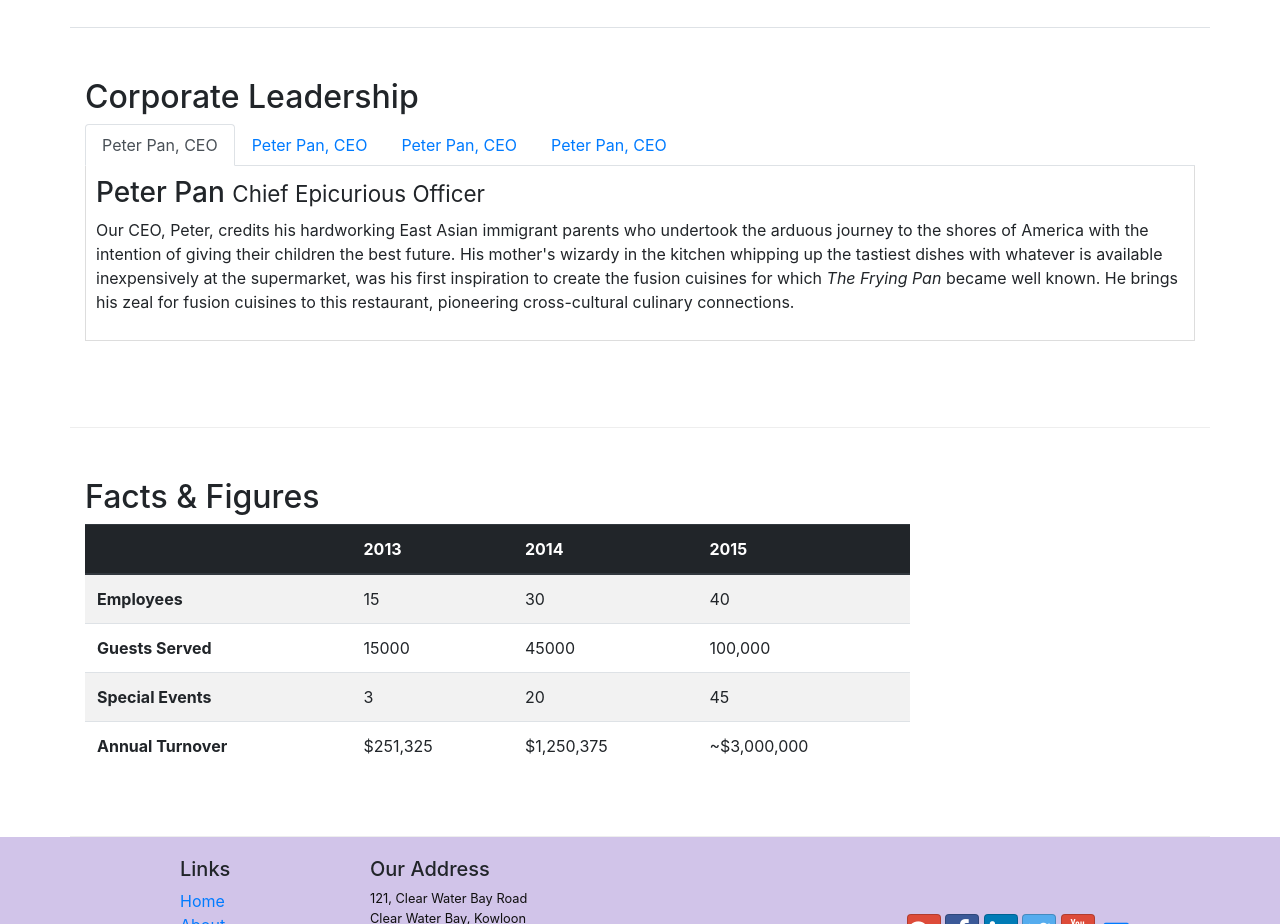
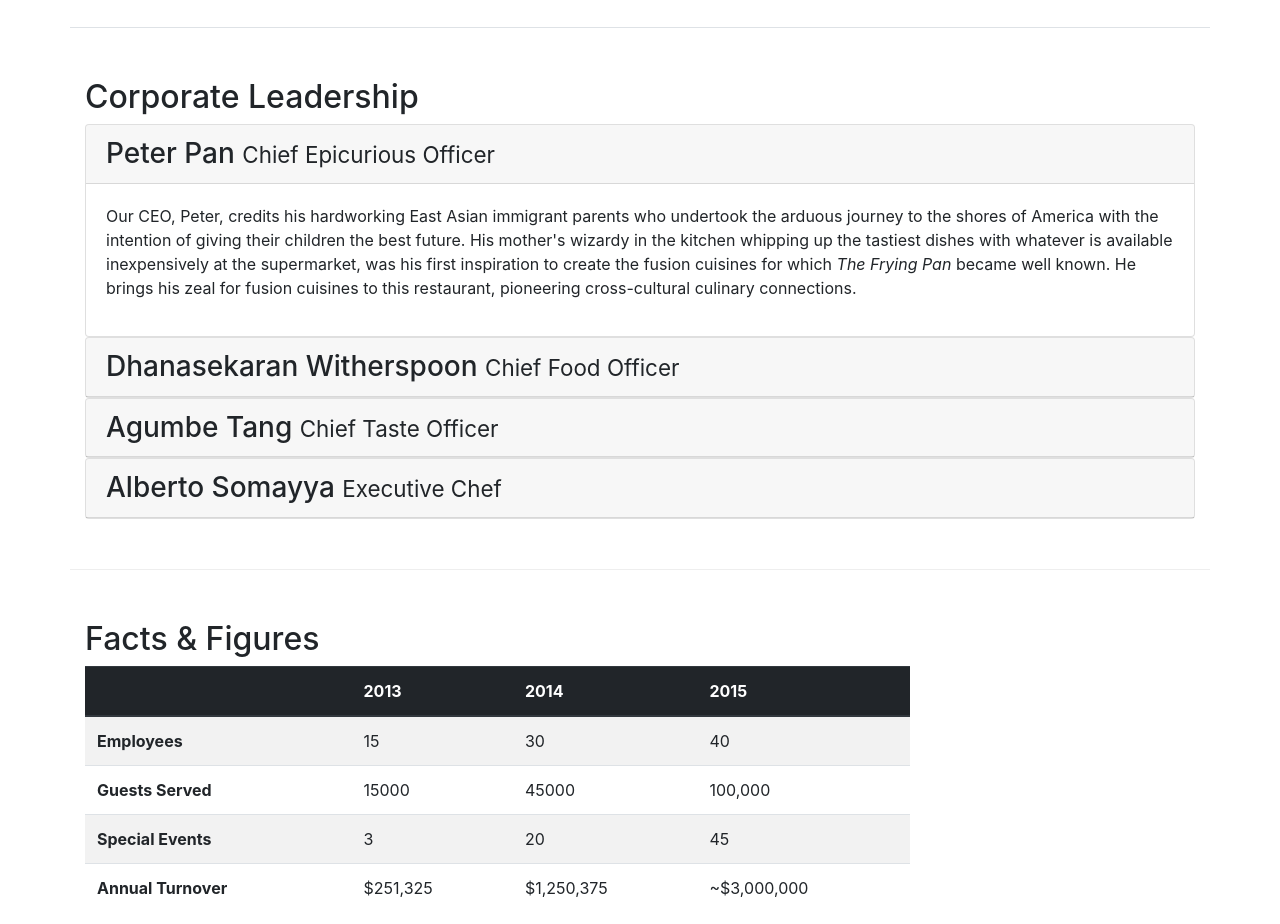
Before and after one commit to Venkatganesh16/Bootstrap-4-coursera, a website: page aboutus.html in a window 1280 px wide. Shown: the part 920-1844 px from the top of the page. Drawn offline with nearby package versions, Linux system fonts and the light colour scheme.

Commit message:
accordian

```diff
--- a/aboutus.html
+++ b/aboutus.html
@@ -98,45 +98,62 @@
         <div class="row row-content">
             <div class="col-12">
                 <h2>Corporate Leadership</h2>
-
-                <ul class="nav nav-tabs">
-                    <li class="nav-item">
-                        <a class="nav-link active" href="#peter" role="tab" data-toggle="tab">
-                            Peter Pan, CEO
-                        </a>
-                    </li>
-                    <li class="nav-item">
-                        <a class="nav-link" href="#danny" role="tab" data-toggle="tab">
-                            Peter Pan, CEO
-                        </a>
-                    </li>
-                    <li class="nav-item">
-                        <a class="nav-link" href="#agumbe" role="tab" data-toggle="tab">
-                            Peter Pan, CEO
-                        </a>
-                    </li>
-                    <li class="nav-item">
-                        <a class="nav-link" href="#alberto" role="tab" data-toggle="tab">
-                            Peter Pan, CEO
-                        </a>
-                    </li>
-                </ul>
-                <div class="tab-content">
-                    <div role="tabpanel" class="tab-pane fade show active" id="peter">
-                        <h3>Peter Pan <small>Chief Epicurious Officer</small></h3>
-                        <p class="d-none d-sm-block">Our CEO, Peter, credits his hardworking East Asian immigrant parents who undertook the arduous journey to the shores of America with the intention of giving their children the best future. His mother's wizardy in the kitchen whipping up the tastiest dishes with whatever is available inexpensively at the supermarket, was his first inspiration to create the fusion cuisines for which <em>The Frying Pan</em> became well known. He brings his zeal for fusion cuisines to this restaurant, pioneering cross-cultural culinary connections.</p>
+                <div id="accordian">
+                    <div class="card">
+                        <div class="card-header" role="tab" id="peterhead">
+                            <h3 class="mb-0">
+                                <a data-toggle="collapse" data-target="#peter">
+                                    Peter Pan <small>Chief Epicurious Officer</small>
+                                </a>
+                            </h3>
+                        </div>
+                        <div role="tabpanel" class="collapse show" id="peter" data-parent="#accordian">
+                            <div class="card-body">
+                                <p class="d-none d-sm-block">Our CEO, Peter, credits his hardworking East Asian immigrant parents who undertook the arduous journey to the shores of America with the intention of giving their children the best future. His mother's wizardy in the kitchen whipping up the tastiest dishes with whatever is available inexpensively at the supermarket, was his first inspiration to create the fusion cuisines for which <em>The Frying Pan</em> became well known. He brings his zeal for fusion cuisines to this restaurant, pioneering cross-cultural culinary connections.</p>
+                            </div>
+                        </div>
                     </div>
-                    <div role="tabpanel" class="tab-pane fade" id="danny">
-                        <h3>Dhanasekaran Witherspoon <small>Chief Food Officer</small></h3>
-                        <p class="d-none d-sm-block">Our CFO, Danny, as he is affectionately referred to by his colleagues, comes from a long established family tradition in farming and produce. His experiences growing up on a farm in the Australian outback gave him great appreciation for varieties of food sources. As he puts it in his own words, <em>Everything that runs, wins, and everything that stays, pays!</em></p>
+                    <div class="card">
+                        <div class="card-header" role="tab" id="dannyhead">
+                            <h3 class="mb-0">
+                                <a data-toggle="collapse" data-target="#danny">
+                                    Dhanasekaran Witherspoon <small>Chief Food Officer</small>
+                                </a>
+                            </h3>
+                        </div>
+                        <div role="tabpanel" class="collapse" id="danny" data-parent="#accordian">
+                            <div class="card-body">
+                                <p class="d-none d-sm-block">Our CFO, Danny, as he is affectionately referred to by his colleagues, comes from a long established family tradition in farming and produce. His experiences growing up on a farm in the Australian outback gave him great appreciation for varieties of food sources. As he puts it in his own words, <em>Everything that runs, wins, and everything that stays, pays!</em></p>
+                            </div>
+                        </div>
                     </div>
-                    <div role="tabpanel" class="tab-pane fade" id="agumbe">
-                        <h3>Agumbe Tang <small>Chief Taste Officer</small></h3>
-                        <p class="d-none d-sm-block">Blessed with the most discerning gustatory sense, Agumbe, our CTO, personally ensures that every dish that we serve meets his exacting tastes. Our chefs dread the tongue lashing that ensues if their dish does not meet his exacting standards. He lives by his motto, <em>You click only if you survive my lick.</em></p>
+                    <div class="card">
+                        <div class="card-header" role="tab" id="agumbehead">
+                            <h3 class="mb-0">
+                                <a data-toggle="collapse" data-target="#agumbe">
+                                    Agumbe Tang <small>Chief Taste Officer</small>
+                                </a>
+                            </h3>
+                        </div>
+                        <div role="tabpanel" class="collapse" id="agumbe" data-parent="#accordian">
+                            <div class="card-body">
+                                <p class="d-none d-sm-block">Blessed with the most discerning gustatory sense, Agumbe, our CTO, personally ensures that every dish that we serve meets his exacting tastes. Our chefs dread the tongue lashing that ensues if their dish does not meet his exacting standards. He lives by his motto, <em>You click only if you survive my lick.</em></p>
+                            </div>
+                        </div>
                     </div>
-                    <div role="tabpanel" class="tab-pane fade" id="alberto">
-                        <h3>Alberto Somayya <small>Executive Chef</small></h3>
-                        <p class="d-none d-sm-block">Award winning three-star Michelin chef with wide International experience having worked closely with whos-who in the culinary world, he specializes in creating mouthwatering Indo-Italian fusion experiences. He says, <em>Put together the cuisines from the two craziest cultures, and you get a winning hit! Amma Mia!</em></p>
+                    <div class="card">
+                        <div class="card-header" role="tab" id="albertohead">
+                            <h3 class="mb-0">
+                                <a data-toggle="collapse" data-target="#alberto">
+                                    Alberto Somayya <small>Executive Chef</small>
+                                </a>
+                            </h3>
+                        </div>
+                        <div role="tabpanel" class="collapse" id="alberto" data-parent="#accordian">
+                            <div class="card-body">
+                                <p class="d-none d-sm-block">Award winning three-star Michelin chef with wide International experience having worked closely with whos-who in the culinary world, he specializes in creating mouthwatering Indo-Italian fusion experiences. He says, <em>Put together the cuisines from the two craziest cultures, and you get a winning hit! Amma Mia!</em></p>
+                            </div>
+                        </div>
                     </div>
                 </div>
             </div>
```
